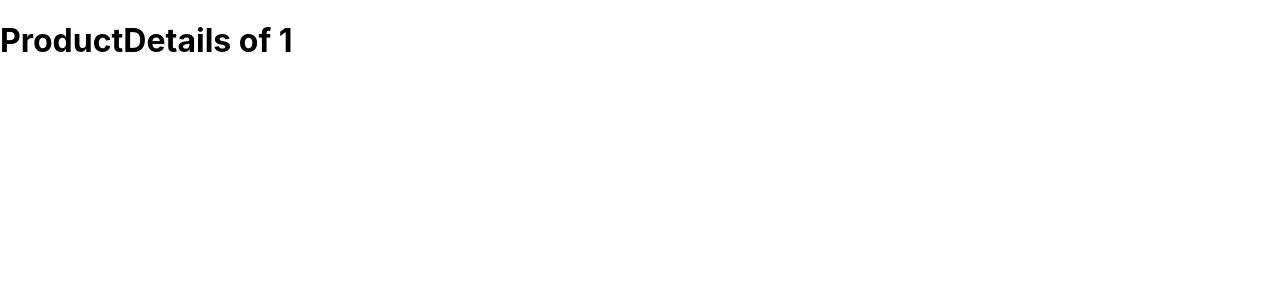
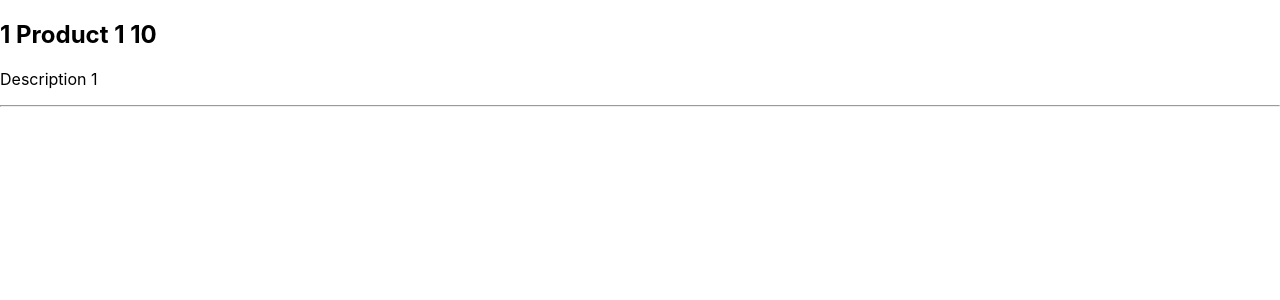
Before and after one commit to shyamenk/Learn-Nextjs, a Next.js app: page /products/1 in a window 1280 px wide. Shown: the top 300 px of the page. Built offline with nearby package versions, Linux system fonts and the light colour scheme; data requests are answered from the project's data file.

Commit message:
SSR-With dynamic parameters

```diff
--- /dev/null
+++ b/db.json
@@ -0,0 +1,120 @@
+{
+  "products": [
+    {
+      "id": 1,
+      "title": "Product 1",
+      "price": 10,
+      "description": "Description 1"
+    },
+    {
+      "id": 2,
+      "title": "Product 2",
+      "price": 50,
+      "description": "Description 2"
+    },
+    {
+      "id": 3,
+      "title": "Product 3",
+      "price": 300,
+      "description": "Description 3"
+    }
+  ],
+  "news": [
+    {
+      "id": 1,
+      "title": "News Article 1",
+      "description": "Description 1",
+      "category": "sports"
+    },
+    {
+      "id": 2,
+      "title": "News Article 2",
+      "description": "Description 2",
+      "category": "politics"
+    },
+    {
+      "id": 3,
+      "title": "News Article 3",
+      "description": "Description 3",
+      "category": "sports"
+    }
+  ],
+  "dashboard": {
+    "posts": 5,
+    "likes": 100,
+    "followers": 20,
+    "following": 50
+  },
+  "events": [
+    {
+      "id": 1,
+      "title": "Event 1",
+      "description": "Description 1",
+      "category": "sports",
+      "date": "April 25"
+    },
+    {
+      "id": 2,
+      "title": "Event 2",
+      "description": "Description 2",
+      "category": "technology",
+      "date": "May 25"
+    },
+    {
+      "id": 3,
+      "title": "Event 3",
+      "description": "Description 3",
+      "category": "food",
+      "date": "October 25"
+    },
+    {
+      "id": 4,
+      "title": "Event 4",
+      "description": "Description 4",
+      "category": "food",
+      "date": "April 25"
+    },
+    {
+      "id": 5,
+      "title": "Event 5",
+      "description": "Description 5",
+      "category": "sports",
+      "date": "January 15"
+    },
+    {
+      "id": 6,
+      "title": "Event 6",
+      "description": "Description 6",
+      "category": "art",
+      "date": "April 25"
+    },
+    {
+      "id": 7,
+      "title": "Event 7",
+      "description": "Description 7",
+      "category": "technology",
+      "date": "June 25"
+    },
+    {
+      "id": 8,
+      "title": "Event 8",
+      "description": "Description 8",
+      "category": "sports",
+      "date": "February 28"
+    },
+    {
+      "id": 9,
+      "title": "Event 9",
+      "description": "Description 9",
+      "category": "food",
+      "date": "April 25"
+    },
+    {
+      "id": 10,
+      "title": "Event 10",
+      "description": "Description 10",
+      "category": "sports",
+      "date": "August 5"
+    }
+  ]
+}
--- a/package.json
+++ b/package.json
@@ -6,11 +6,13 @@
     "dev": "next dev",
     "build": "next build",
     "start": "next start",
-    "lint": "next lint"
+    "lint": "next lint",
+    "serve-json": "json-server --watch db.json --port 4000"
   },
   "dependencies": {
     "eslint": "8.26.0",
     "eslint-config-next": "13.0.1",
+    "json-server": "^0.17.1",
     "next": "13.0.1",
     "react": "18.2.0",
     "react-dom": "18.2.0"
--- a/pages/posts/index.js
+++ b/pages/posts/index.js
@@ -25,7 +25,8 @@ export async function getStaticProps() {
 
   return {
     props: {
-      posts: posts.slice(0, 3),
+      posts: posts,
     },
+    revalidate: 10,
   }
 }
--- /dev/null
+++ b/pages/products/[productId].js
@@ -0,0 +1,43 @@
+import {useRouter} from 'next/router'
+
+function Product({product}) {
+  const router = useRouter()
+
+  if (router.isFallback) {
+    return <div>Loading...</div>
+  }
+  return (
+    <div>
+      <h2>
+        {product.id} {product.title} {product.price}
+      </h2>
+      <p>{product.description}</p>
+      <hr />
+    </div>
+  )
+}
+
+export default Product
+
+export async function getStaticProps(context) {
+  const {params} = context
+  const response = await fetch(
+    `http://localhost:4000/products/${params.productId}`,
+  )
+  const data = await response.json()
+  console.log(`Generating page for /products/${params.productId}`)
+
+  return {
+    props: {
+      product: data,
+    },
+    revalidate: 10,
+  }
+}
+
+export async function getStaticPaths() {
+  return {
+    paths: [{params: {productId: '1'}}],
+    fallback: true,
+  }
+}
--- a/pages/products/[productId]/index.js
+++ /dev/null
@@ -1,15 +0,0 @@
-import {useRouter} from 'next/router'
-const ProductDetails = () => {
-  const router = useRouter()
-  const productID = router.query.productId
-
-  console.log(productID)
-
-  return (
-    <>
-      <h1>ProductDetails of {productID}</h1>
-    </>
-  )
-}
-
-export default ProductDetails
--- a/pages/products/[productId]/review/index.js
+++ /dev/null
@@ -1,5 +0,0 @@
-const Reviews = () => {
-  return <h1>Reviews</h1>
-}
-
-export default Reviews
--- a/pages/products/jackets.js
+++ /dev/null
@@ -1,5 +0,0 @@
-const jackets = () => {
-  return <div>jackets</div>
-}
-
-export default jackets
```
Also changed, not shown: pages/news/[category].js (added, +33 -0 lines), pages/news/index.js (added, +27 -0 lines), pages/products/[productId]/review/[reviewId].js (deleted, +0 -12 lines), pages/products/index.js (+26 -8 lines), 1 other file (tests, documents, lock files or other folders).
